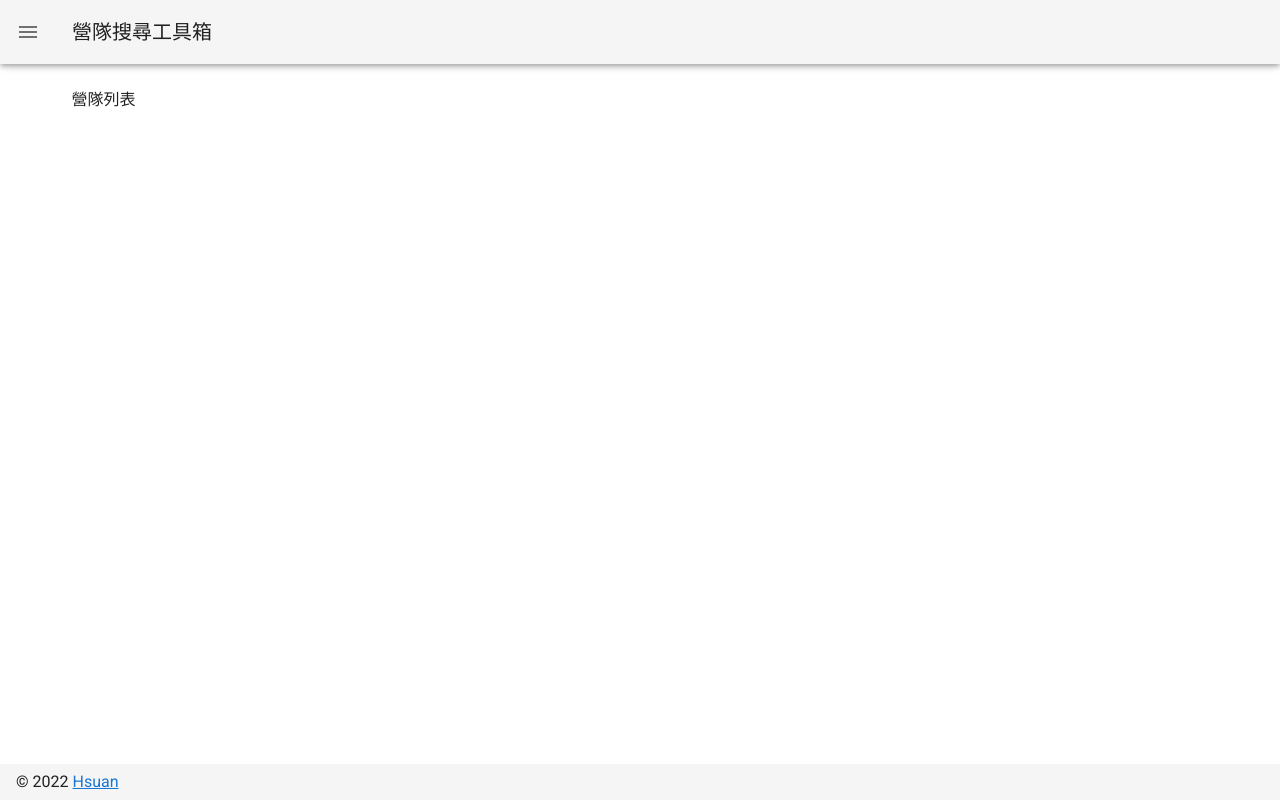
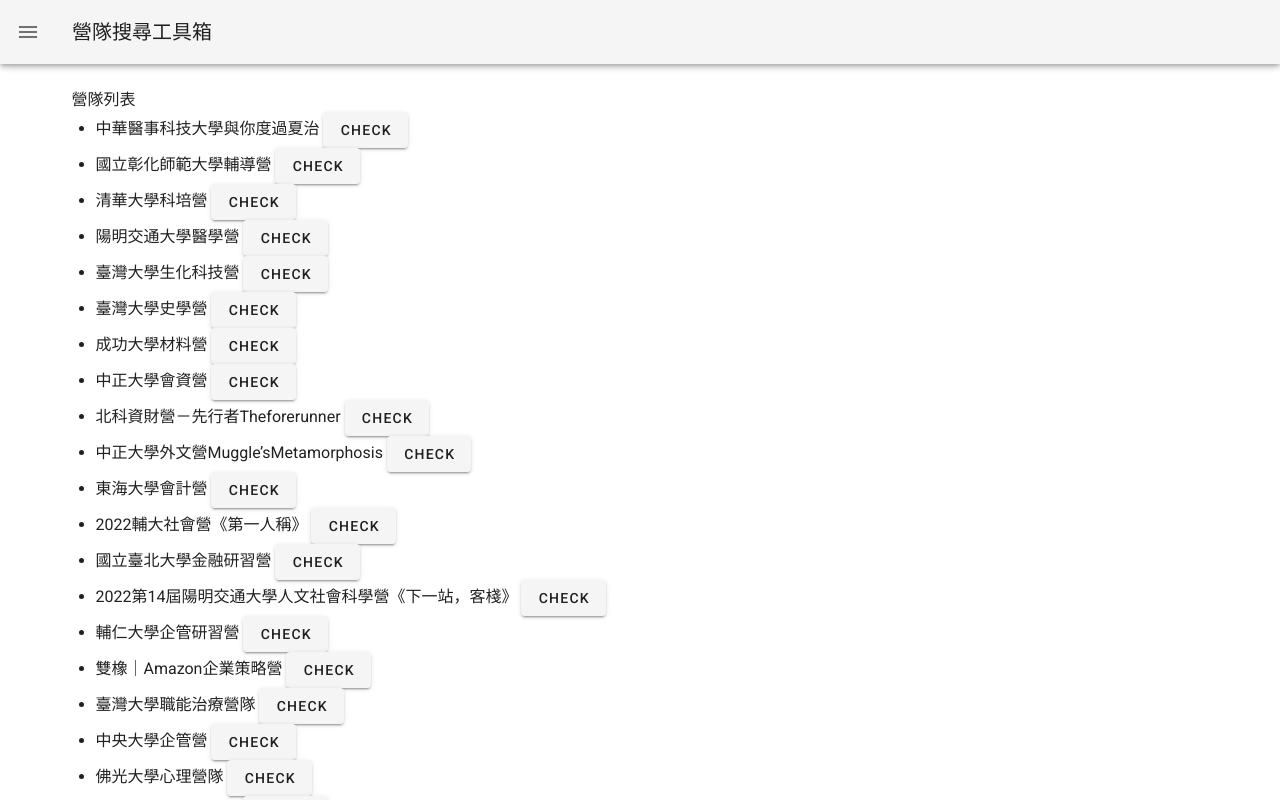
Before and after one commit to campsearch/website, a Nuxt app: page /detail/list in a window 1280 px wide. Shown: the top 800 px of the page. Built offline with nearby package versions, Linux system fonts and the light colour scheme; what nuxt-jsonld would draw is missing.

Commit message:
add list

```diff
--- a/assets/camp_data/111summer.json
+++ b/assets/camp_data/111summer.json
@@ -1308,10 +1308,10 @@
     "tags": []
   },
   {
-    "name": "化學營",
+    "name": "2022成功大學化學營",
     "school": "國立成功大學",
     "location": "臺南市",
-    "apply": "2022/07/08",
+    "apply": "2022/03/25",
     "start": "2022/07/08",
     "end": "2022/07/12",
     "price": 6000,
--- a/pages/detail/list.vue
+++ b/pages/detail/list.vue
@@ -1,12 +1,55 @@
 <template>
     <v-container>
         營隊列表
+        <ul>
+            <li v-for="camp in originData" :key="camp.name">{{ camp.name }}
+                <v-btn @click='checkIssue(camp.name)'>Check</v-btn>
+            </li>
+        </ul>
     </v-container>
 </template>
 
 <script>
+import originData from '../../assets/camp_data/111summer.json';
+import axios from "axios";
+
 export default {
-    name: "list"
+    name: "list",
+    data() {
+        return {
+            originData
+        }
+    },
+    methods: {
+        async checkIssue(name) {
+            const issueRes = await axios.get(`https://api.github.com/search/issues?q=${encodeURIComponent(name + ' is:issue is:open repo:campsearch/website label:rating')}`, {
+                headers: {
+                    Authorization: 'Bearer ' + process.env.GITHUB_ACCESS_TOKEN
+                },
+                timeout: 20000,
+            });
+            let issue = issueRes.data
+            console.log("有沒有找到? ")
+            console.log(issue.items.length)
+
+            if (issue.items.length === 0) {
+                const createIssueRes = await axios.post(`https://api.github.com/repos/campsearch/website/issues`, JSON.stringify({
+                    title: name,
+                    labels: [
+                        'rating'
+                    ],
+                    body: "https://camp.hsuan.app/detail/" + name
+                }), {
+                    headers: {
+                        Authorization: 'Bearer ' + process.env.GITHUB_ACCESS_TOKEN
+                    },
+                    timeout: 20000,
+                });
+                console.log(createIssueRes.headers["x-ratelimit-remaining"])
+            }
+        }
+    }
+
 }
 </script>
 
--- a/pages/index.vue
+++ b/pages/index.vue
@@ -75,10 +75,6 @@
 
 export default {
     name: 'IndexPage',
-    async asyncData({params}) {
-        originData = originData.sort(()=>Math.random()-0.5)
-        return {originData}
-    },
     data() {
         return {
             expanded: [],
@@ -89,6 +85,9 @@
         }
     },
     computed: {
+        originData(){
+            return originData.sort(()=>Math.random()-0.5)
+        },
         headers() {
             return [
                 {
```
